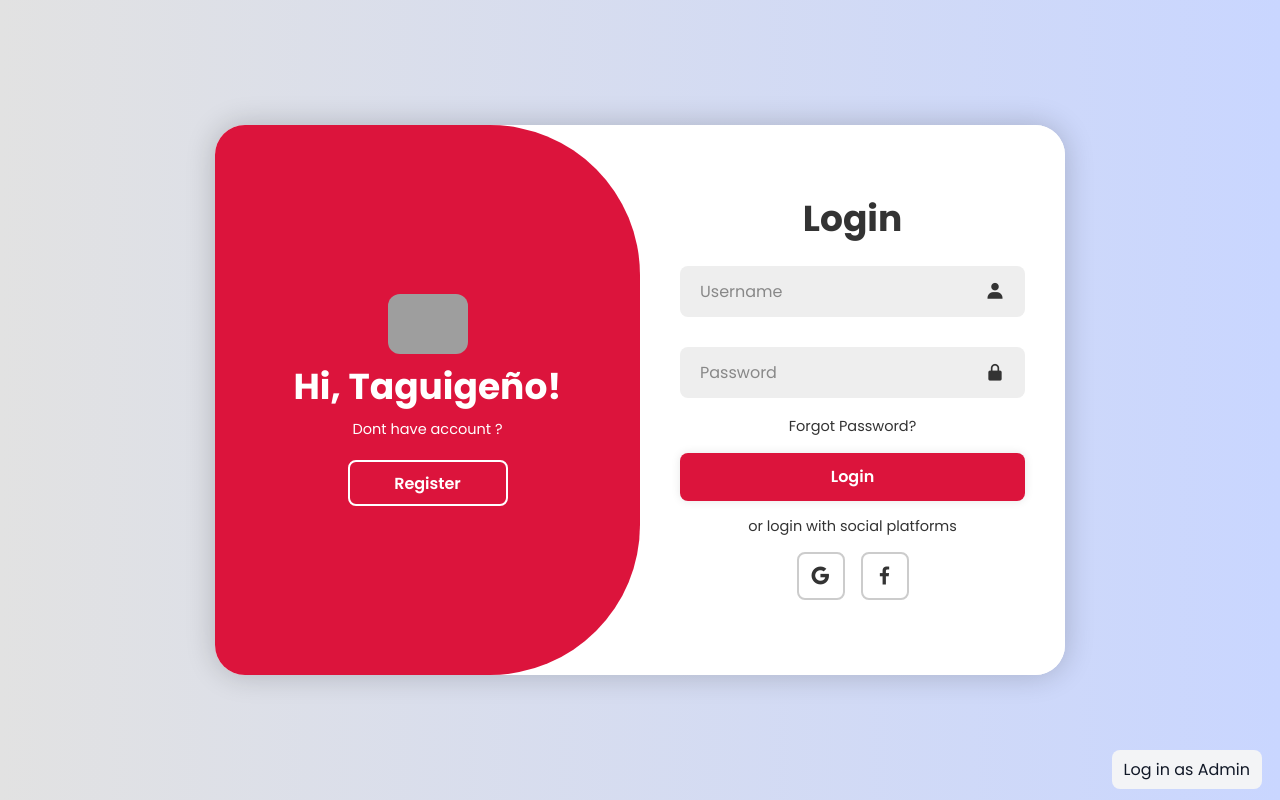
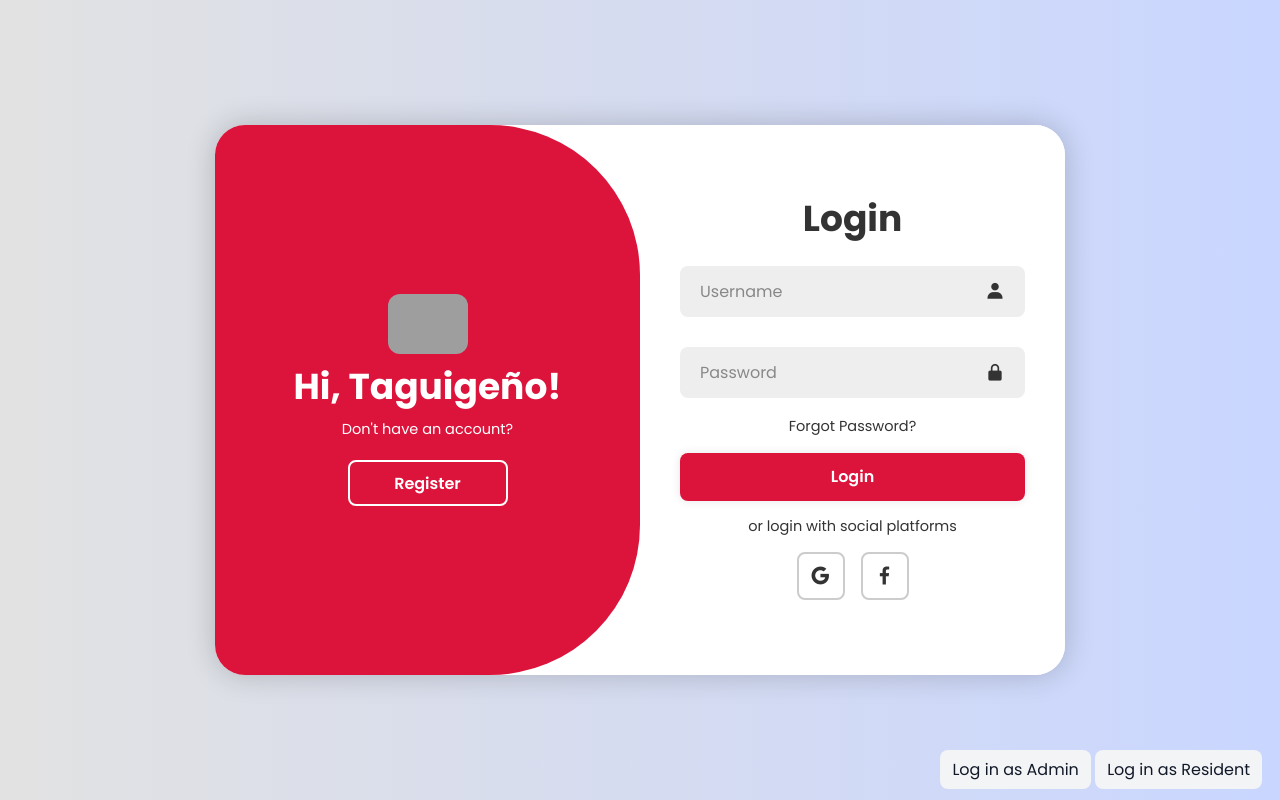
Before and after one commit to Piquero000/SouthDaangHariCom, a plain HTML site: page docs/index.html in a window 1280 px wide. Drawn offline with nearby package versions, Linux system fonts and the light colour scheme; grey boxes are pictures that could not be loaded.

Commit message:
Add Resident login button

```diff
--- a/docs/index.html
+++ b/docs/index.html
@@ -28,7 +28,6 @@
                 <div class="social-icons">
                     <a href="#"><i class='bx bxl-google' ></i></a>
                     <a href="#"><i class='bx bxl-facebook' ></i></a>
-
                 </div>
             </form>
         </div>
@@ -60,8 +59,8 @@
         <div class="toggle-box">
             <div class="toggle-panel toggle-left">
                 <img src="https://image2url.com/images/1763731707494-f9c2f1dc-8572-4c4e-98dc-b64d97ba2eab.png" alt="Company Logo" class="logo">
-                <h1> Hi, Taguigeño!</h1>
-                <p> Dont have account ?</p>
+                <h1>Hi, Taguigeño!</h1>
+                <p>Don't have an account?</p>
                 <button class="btn register-btn">Register</button>
             </div>
 
@@ -75,8 +74,11 @@
     </div>
 
     <script src="main.js"></script>
+
+    <!-- Fixed buttons for Admin and Resident login -->
     <div style="position:fixed;bottom:18px;right:18px;">
         <a href="Admin/login.html" class="btn-secondary" style="padding:8px 12px;">Log in as Admin</a>
+        <a href="Resident/dashboard.html" class="btn-secondary" style="padding:8px 12px;">Log in as Resident</a>
     </div>
 </body>
 </html>
```
Lines whose indentation alone changed are shown as unchanged.
